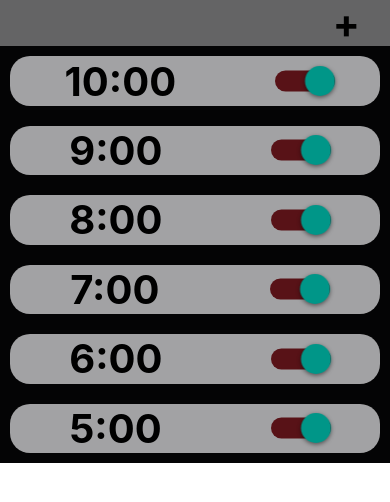
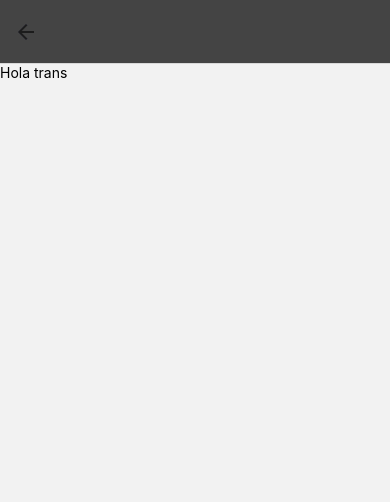
Before and after one commit to f-pochat/smart-alarm-client, a React Native app: screen /AddAlarm in a window 390 px wide. Shown: the top 502 px of the page. Built offline with nearby package versions, Linux system fonts and the light colour scheme.

Commit message:
pushhhhhhhhhhhhhhhh

```diff
--- a/App.tsx
+++ b/App.tsx
@@ -1,10 +1,39 @@
-import { View } from 'react-native';
+import {StyleSheet, Text, TouchableOpacity, View} from 'react-native';
 import HomeScreen from "./src/components/screens/HomeScreen";
+import {NavigationContainer} from "@react-navigation/native";
+import {createNativeStackNavigator} from "@react-navigation/native-stack";
+import AddAlarmScreen from "./src/components/screens/AddAlarmScreen";
+import React from "react";
+
+const Stack = createNativeStackNavigator()
 
 export default function App() {
   return (
-    <View>
-      <HomeScreen/>
-    </View>
+      <NavigationContainer>
+          <Stack.Navigator initialRouteName="Home">
+              <Stack.Screen name="Home" component={HomeScreen} options={({ navigation }) => ({
+
+                  title: "",
+                  headerStyle: {
+                      backgroundColor:'#444'
+                  },
+              })}
+              />
+              <Stack.Screen name="AddAlarm" component={AddAlarmScreen} options={({ navigation }) => ({
+
+                  title: "",
+                  headerStyle: {
+                      backgroundColor:'#444'
+                  },
+              })}
+              />
+          </Stack.Navigator>
+      </NavigationContainer>
   );
 }
+const styles = StyleSheet.create({
+    plus: {
+        fontWeight: 'bold',
+        fontSize: 40
+    },
+})
--- /dev/null
+++ b/src/components/screens/AddAlarmScreen.tsx
@@ -0,0 +1,13 @@
+import React from 'react';
+import {View, Text} from "react-native";
+
+const AddAlarmScreen = () => {
+
+    return (
+        <View>
+            <Text>Hola trans</Text>
+        </View>
+    );
+};
+
+export default AddAlarmScreen;
--- a/src/components/screens/Alarm.tsx
+++ b/src/components/screens/Alarm.tsx
@@ -1,16 +1,25 @@
 import React, {useState} from 'react';
-import {View, Text, Switch, StyleSheet} from "react-native";
+import {View, Text, StyleSheet} from "react-native";
+import {Switch} from 'react-native-switch';
 
 const Alarm = (props: any) => {
     const [isEnabled, setIsEnabled] = useState(true)
+    const addLeadingZeros=(num:number) => {
+        return String(num).padStart(2,'0')
+    }
     return (
         <View style={styles.container}>
-            <Text style={styles.text}>{props.alarm}:00</Text>
+            <Text
+                style={[styles.text, isEnabled ? styles.enabledColor : styles.disabledColor]}>
+                {`${addLeadingZeros(props.alarm.getHours())}:${addLeadingZeros(props.alarm.getMinutes())}`}
+            </Text>
             <Switch
-                style={styles.switch}
-                trackColor={{ false: "#767577", true: "#581217" }}
-                thumbColor={isEnabled ? "#f70109" : "#f4f3f4"}
-                ios_backgroundColor="#3e3e3e"
+                backgroundActive='#0784b5'
+                backgroundInactive='gray'
+                circleActiveColor='#39ace7'
+                circleBorderWidth={0}
+                renderActiveText={false}
+                renderInActiveText={false}
                 onValueChange={() => setIsEnabled(!isEnabled)}
                 value={isEnabled}
             />
@@ -20,24 +29,28 @@ const Alarm = (props: any) => {
 
 const styles = StyleSheet.create({
     container: {
-        flex: 1,
+        height: 100,
         margin: 10,
-        backgroundColor: '#A2A2A4',
+        backgroundColor: '#222',
         borderRadius: 20,
-        display: 'flex',
         flexDirection: 'row',
         justifyContent: 'space-around',
         alignItems: 'center'
     },
 
     text: {
-      fontSize: 40,
-        fontWeight: 'bold',
+        fontSize: 40,
     },
 
-    switch: {
-        transform: [{ scaleX: 1.5 }, { scaleY: 1.5 }]
-    }
+    disabledColor: {
+        color: '#666',
+        fontWeight: '100'
+    },
+
+    enabledColor: {
+        color: '#aaa',
+        fontWeight: '200'
+    },
 })
 
 export default Alarm;
--- a/src/components/screens/HomeScreen.tsx
+++ b/src/components/screens/HomeScreen.tsx
@@ -1,21 +1,55 @@
-import React from 'react';
-import {StyleSheet, View, Text} from "react-native";
+import React, {useEffect, useState} from 'react';
+import {StyleSheet, View, Text, ScrollView, StatusBar, TouchableOpacity, Button} from "react-native";
 import Alarm from "./Alarm";
+import RNDateTimePicker, {DateTimePickerAndroid} from "@react-native-community/datetimepicker";
+import {IAlarm} from "../../models/alarm";
 
-const HomeScreen = () => {
-    const alarms = [10,9,8,7,6,5]
+const HomeScreen = ({navigation}: {navigation: any}) => {
+    const [alarms, setAlarms] = useState<IAlarm[]>([])
+    const [date, setDate] = useState(new Date());
+
+    useEffect(() => {
+        navigation.setOptions({
+            headerRight: () => (
+                <Button onPress={()=>navigation.navigate('AddAlarm')} title="Show time picker!" />
+            )
+
+        })
+    })
+    const onChange = (event:any, selectedDate:any) => {
+        setAlarms(state => [
+            ...state,
+            selectedDate
+        ])
+    };
+
+    const showMode = (currentMode:any) => {
+        DateTimePickerAndroid.open({
+            value: date,
+            onChange,
+            mode: currentMode,
+            is24Hour: true,
+        });
+    };
+    const showTimepicker = () => {
+        showMode('time');
+    };
     return (
         <View style={styles.container}>
-            <View style={styles.header}>
-                <Text style={styles.plus}>+</Text>
-            </View>
+            <StatusBar barStyle='light-content'/>
             {
-                alarms.map(a => {
-                    return(
-                        <Alarm alarm={a}/>
-                    )
-                })
             }
+            <ScrollView
+                contentContainerStyle={{paddingBottom: 30}}
+                style={styles.scroll}>
+                {
+                    alarms.map(a => {
+                        return(
+                            <Alarm alarm={a}/>
+                        )
+                    })
+                }
+            </ScrollView>
         </View>
     );
 };
@@ -23,9 +57,6 @@ const HomeScreen = () => {
 const styles = StyleSheet.create({
     container: {
         backgroundColor: '#040405',
-        height: '100%',
-        display: 'flex',
-        justifyContent: 'space-between',
     },
     header: {
         display: 'flex',
@@ -34,10 +65,13 @@ const styles = StyleSheet.create({
         alignItems: 'flex-end',
         justifyContent: 'center',
         paddingRight: 30,
+        elevation: 35,
+        zIndex:35,
+        shadowColor: '#000'
     },
-    plus: {
-        fontWeight: 'bold',
-        fontSize: 40
+    scroll: {
+        height: '100%',
+        flexGrow: 1,
     }
 })
 
--- /dev/null
+++ b/src/models/alarm.ts
@@ -0,0 +1,14 @@
+enum Day {
+    Monday,
+    Tuesday,
+    Thursday,
+    Friday,
+    Saturday,
+    Sunday,
+}
+
+export interface IAlarm {
+    time: string,
+    name: string,
+    days?: Day[]
+}
```
Also changed, not shown: package.json (+7 -1 lines), 1 other file (tests, documents, lock files or other folders).
